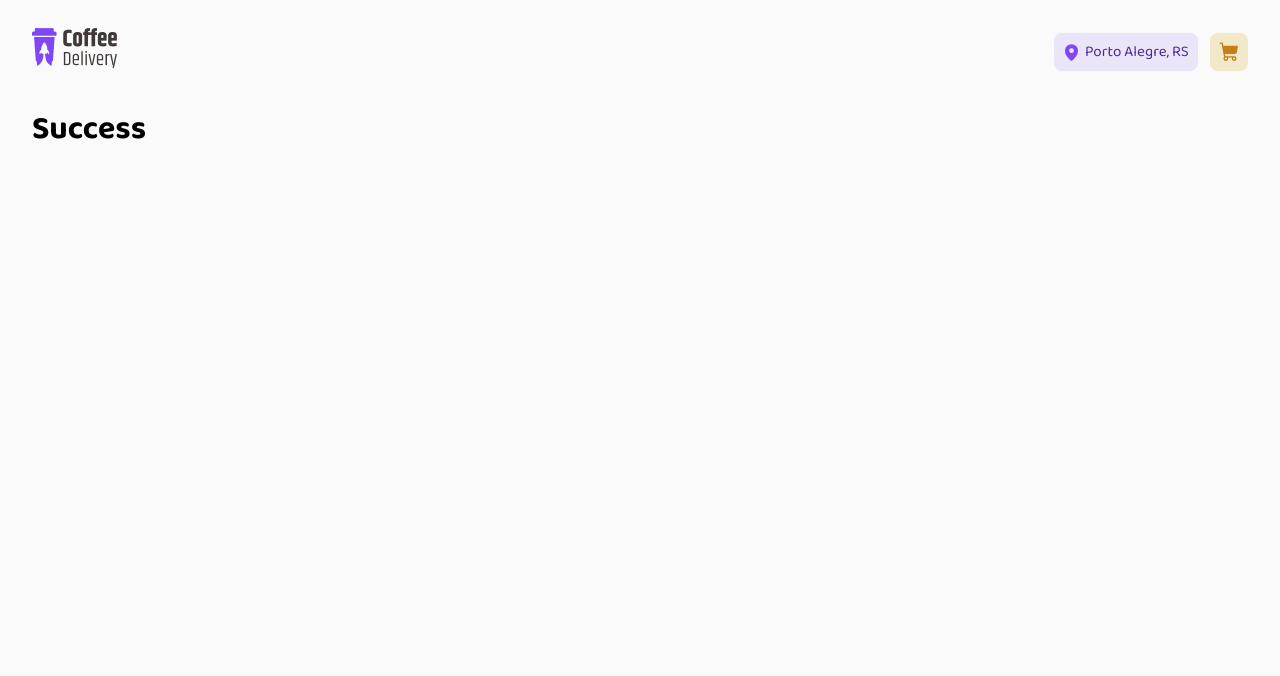
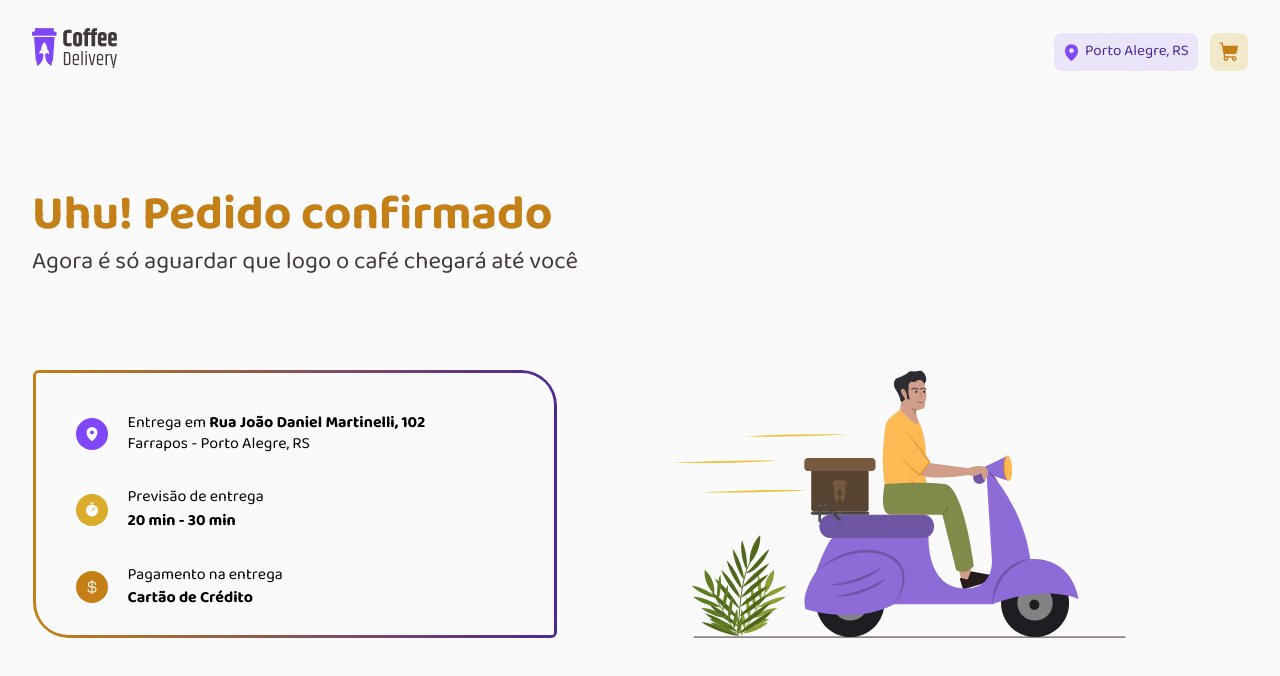
Before and after one commit to VictorMattosOW/coffeeDelivery, a React (Vite) app: page /success in a window 1280 px wide. Shown: the top 676 px of the page. Built offline with nearby package versions, Linux system fonts and the light colour scheme.

Commit message:
create layout pedido confirmado

```diff
--- a/src/pages/Success/index.tsx
+++ b/src/pages/Success/index.tsx
@@ -1,3 +1,47 @@
+import { CurrencyDollar, MapPin, Timer } from '@phosphor-icons/react'
+import { CardInfo, Icon, Info, Title } from './styles'
+
 export function Success() {
-  return <h1>Success</h1>
+  return (
+    <section>
+      <Title>
+        <h1>Uhu! Pedido confirmado</h1>
+        <p>Agora é só aguardar que logo o café chegará até você</p>
+      </Title>
+      <div style={{ display: 'flex', gap: '6.375rem', alignItems: 'center' }}>
+        <CardInfo>
+          <Info>
+            <Icon $background="purple">
+              <MapPin color="#FFFFFF" weight="fill" />
+            </Icon>
+            <div>
+              <p>
+                Entrega em <strong>Rua João Daniel Martinelli, 102</strong>
+              </p>
+              <p>Farrapos - Porto Alegre, RS</p>
+            </div>
+          </Info>
+          <Info>
+            <Icon $background="yellow">
+              <Timer color="#FFFFFF" weight="fill" />
+            </Icon>
+            <div>
+              <p>Previsão de entrega</p>
+              <strong>20 min - 30 min</strong>
+            </div>
+          </Info>
+          <Info>
+            <Icon $background="yellow-dark">
+              <CurrencyDollar color="#FFFFFF" />
+            </Icon>
+            <div>
+              <p>Pagamento na entrega</p>
+              <strong>Cartão de Crédito</strong>
+            </div>
+          </Info>
+        </CardInfo>
+        <img src="/public/coffee-image/Illustration.svg" alt="" />
+      </div>
+    </section>
+  )
 }
--- /dev/null
+++ b/src/pages/Success/styles.ts
@@ -0,0 +1,63 @@
+import { styled } from 'styled-components'
+
+export const Title = styled.header`
+  margin: 5rem 0;
+
+  h1 {
+    font-size: 3rem;
+    color: ${(props) => props.theme['yellow-dark']};
+  }
+
+  p {
+    font-size: 1.5rem;
+    color: ${(props) => props.theme['base-subtitle']};
+  }
+`
+
+export const CardInfo = styled.div`
+  width: 32.875rem;
+  height: 16.875rem;
+  padding: 2.5rem;
+  position: relative;
+  background-color: ${(props) => props.theme.background};
+  background-clip: padding-box;
+
+  border: solid 4px transparent;
+  border-radius: 6px 36px 6px 36px;
+
+  &:before {
+    content: '';
+    position: absolute;
+    top: 0;
+    right: 0;
+    bottom: 0;
+    left: 0;
+    z-index: -1;
+    margin: -3px;
+    border-radius: inherit;
+    background: linear-gradient(to right, #c47f17, #4b2995);
+  }
+`
+
+export const Info = styled.div`
+  display: grid;
+  grid-template-columns: 1fr 10fr;
+  align-items: center;
+  gap: 0.8rem;
+  margin-bottom: 2rem;
+
+  p,
+  strong {
+    line-height: 130%;
+  }
+`
+
+export const Icon = styled.span<{ $background: string }>`
+  display: flex;
+  align-items: center;
+  justify-content: center;
+  width: 32px;
+  height: 32px;
+  border-radius: 50%;
+  background-color: ${(props) => props.theme[props.$background]};
+`
--- a/src/styles/global.ts
+++ b/src/styles/global.ts
@@ -9,6 +9,10 @@ export const GlobalStyle = createGlobalStyle`
 
 body {
   background: ${(props) => props.theme.background};
+}
+
+h1, h2, h3, h4, p, strong {
+  line-height: 130%;
 }
 
 input:focus-visible {
```
Also changed, not shown: public/coffee-image/Illustration.svg (added).
